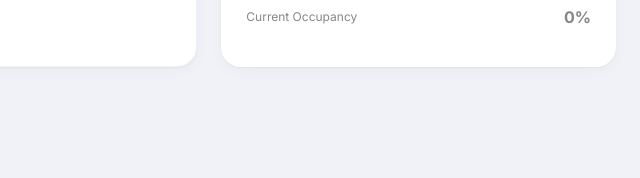
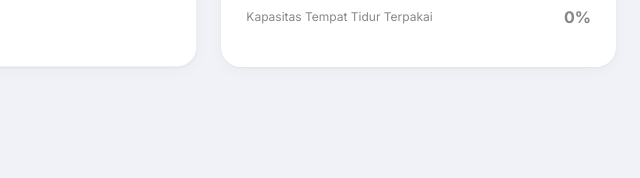
Before and after one commit to agungdewantr/dashboardkarsa, a website built with Vite: page src/index.html in a window 1280 px wide. Shown: the part 591-769 px from the top of the page, 640-1280 px from the left. Built offline with nearby package versions, Linux system fonts and the light colour scheme; files whose address does not match are found by name.

Commit message:
chore: update occupancy label text to Indonesian for better localization

```diff
--- a/src/index.html
+++ b/src/index.html
@@ -139,7 +139,7 @@
               <div class="occupancy-fill" id="occupancyFill" style="width: 0%"></div>
             </div>
             <div class="occupancy-info">
-              <span>Current Occupancy</span>
+              <span>Kapasitas Tempat Tidur Terpakai</span>
               <span class="occupancy-pct" id="occupancyPct">0%</span>
             </div>
           </div>
```
